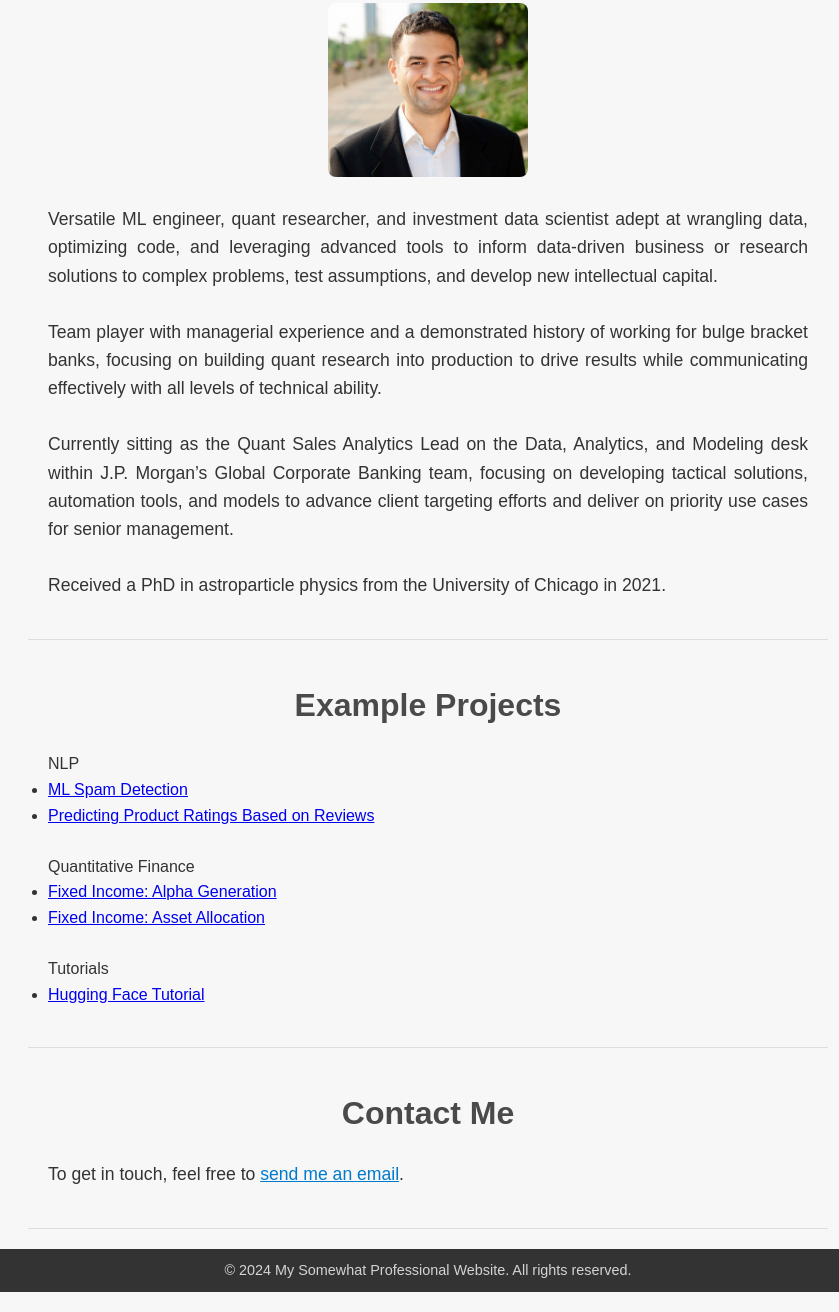
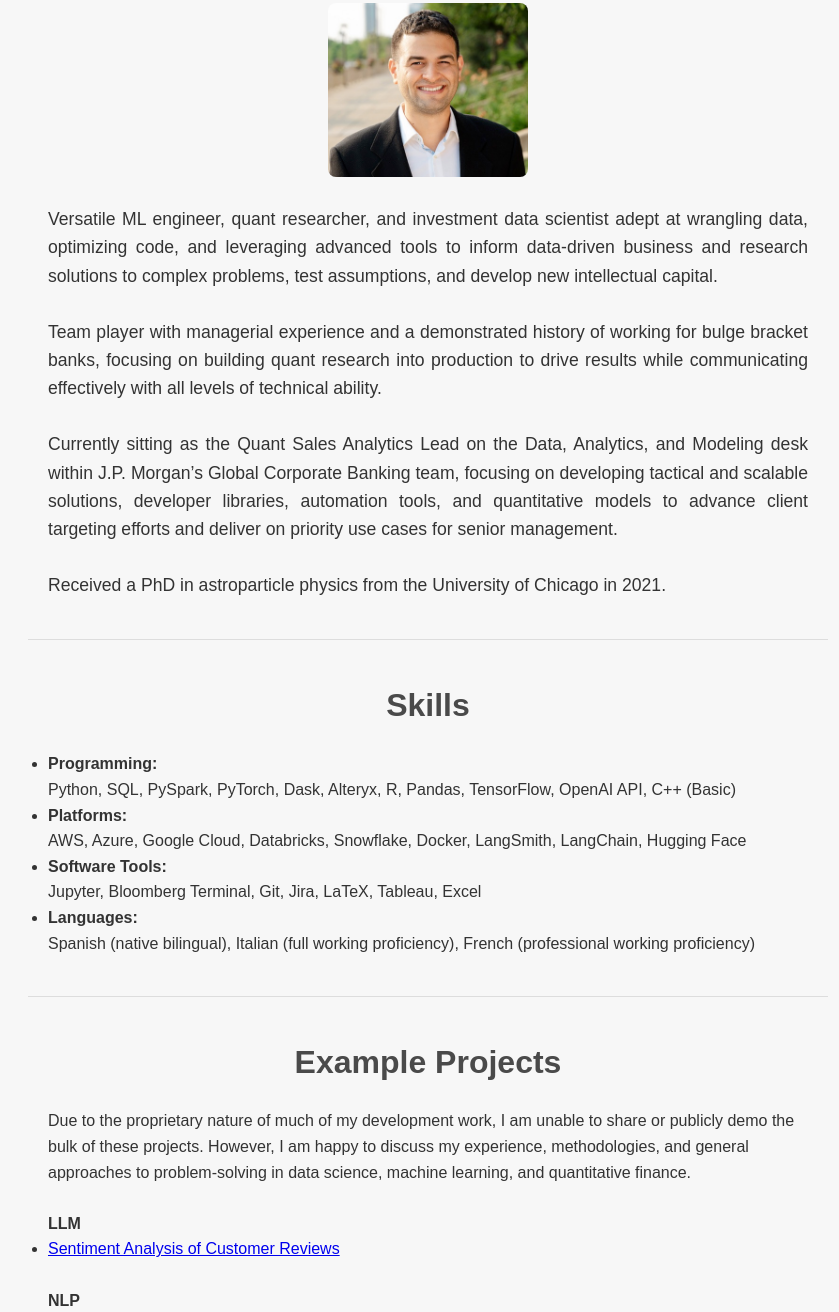
Before and after one commit to joel-fuentes-git/projects, a plain HTML site: page index.html in a window 1280 px wide. Shown: the part 278-1590 px from the top of the page, without its empty margins (212-1051 px from the left). Drawn offline with Linux system fonts and the light colour scheme.

Commit message:
Add files via upload

```diff
--- a/index.html
+++ b/index.html
@@ -128,13 +128,14 @@
 
     <header>
         <h1>Joel Fuentes, PhD</h1>
-        <p>Explore my project portfolio and get to know me better!</p>
+        <p>Driving Impact Through Machine Learning and Quantitative Research</p>
     </header>
 
     <!-- Navigation Links -->
     <nav>
         <ul>
             <li><a href="#about">About</a></li>
+            <li><a href="#skills">Skills</a></li>
             <li><a href="#services">Projects</a></li>
             <li><a href="#contact">Contact</a></li>
             <!-- <li><a href="https://www.example.com" target="_blank">Visit Example.com</a></li> -->
@@ -148,31 +149,49 @@
             <img src="headshot.jpg" alt="About Us Image" class="centered-image"> <br>
         </p>
         <p>Versatile ML engineer, quant researcher, and investment data scientist adept at wrangling data, optimizing code, and leveraging
-            advanced tools to inform data-driven business or research solutions to complex problems, test assumptions, and develop new
+            advanced tools to inform data-driven business and research solutions to complex problems, test assumptions, and develop new
             intellectual capital.<br><br>
 
             Team player with managerial experience and a demonstrated history of working for bulge bracket banks, focusing
             on building quant research into production to drive results while communicating effectively with all levels of technical ability. <br><br>
 
             Currently sitting as the Quant Sales Analytics Lead on the Data, Analytics, and Modeling desk within J.P. Morgan’s Global Corporate Banking
-            team, focusing on developing tactical solutions, automation tools, and models to advance client targeting efforts and deliver on
+            team, focusing on developing tactical and scalable solutions, developer libraries, automation tools, and quantitative models to advance client targeting efforts and deliver on
             priority use cases for senior management. <br><br>
 
-            Received a PhD in astroparticle physics from the University of Chicago in 2021. </p>
-    </section>
+            Received a PhD in astroparticle physics from the University of Chicago in 2021.
+
+        </p>
+        </section>
+    <section id="skills">
+            <h2>Skills</h2>
+            <p>
+                <ul>
+                    <li><strong>Programming:</strong>  <br>Python, SQL, PySpark, PyTorch, Dask, Alteryx, R, Pandas, TensorFlow, OpenAI API, C++ (Basic)
+                    <li><strong>Platforms:</strong> <br>AWS, Azure, Google Cloud, Databricks, Snowflake, Docker, LangSmith, LangChain, Hugging Face
+                    <li><strong>Software Tools:</strong> <br>Jupyter, Bloomberg Terminal, Git, Jira, LaTeX, Tableau, Excel
+                    <li><strong>Languages:</strong> <br>Spanish (native bilingual), Italian (full working proficiency), French (professional working proficiency)
+                <ul>
+            </section>
 
     <section id="services">
         <h2>Example Projects</h2>
         <ul>
-            NLP
+            Due to the proprietary nature of much of my development work, I am unable to share or publicly demo the bulk of these projects. However, I am happy to discuss my experience, methodologies, and general approaches to problem-solving in data science, machine learning, and quantitative finance.
+            <br> <br>
+            <strong>LLM</strong>
+            <li><a href="https://github.com/joel-fuentes-git/projects/blob/main/ml_spam_detection.ipynb" target="_blank">Sentiment Analysis of Customer Reviews</a></li>
+            <br>
+            <strong>NLP</strong>
             <li><a href="https://github.com/joel-fuentes-git/projects/blob/main/ml_spam_detection.ipynb" target="_blank">ML Spam Detection</a></li>
             <li><a href="https://github.com/joel-fuentes-git/projects/blob/main/sentiment_pred_reviews.ipynb" target="_blank">Predicting Product Ratings Based on Reviews</a></li>
             <br>
-            Quantitative Finance
+            <strong>Quantitative Finance</strong>
             <li><a href="https://github.com/joel-fuentes-git/projects/blob/main/alpha_generation.ipynb" target="_blank">Fixed Income: Alpha Generation</a></li>
             <li><a href="https://github.com/joel-fuentes-git/projects/blob/main/asset_allocation.ipynb" target="_blank">Fixed Income: Asset Allocation</a></li>
+            <li><a href="https://github.com/joel-fuentes-git/projects/blob/main/pr_tax_impact_sim.ipynb" target="_blank">PR Case Study: Impact of Capital Gains Taxes on Reinvested Returns</a></li>
             <br>
-            Tutorials
+            <strong>Tutorials</strong>
             <li><a href="https://github.com/joel-fuentes-git/projects/blob/main/hugging_face_tutorial.ipynb" target="_blank">Hugging Face Tutorial</a></li>
         </ul>
     </section>
```
Also changed, not shown: 1 other file.
